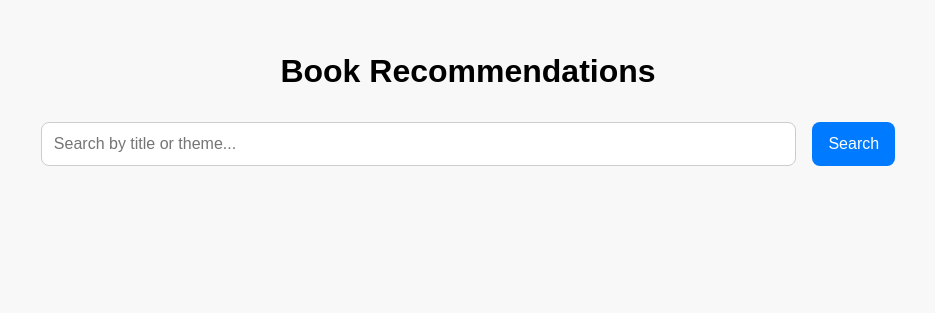
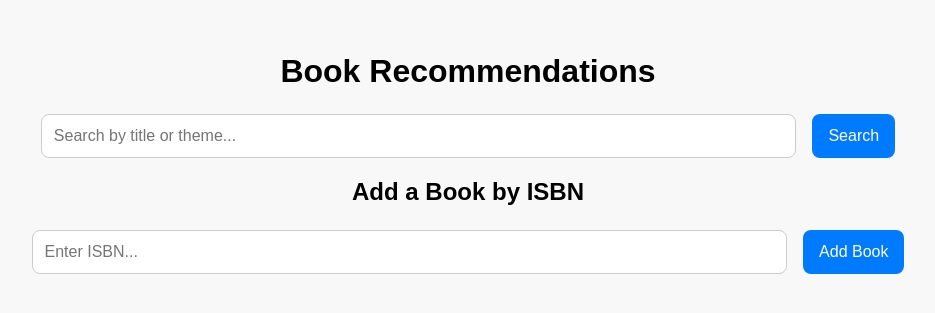
Before and after one commit to halioti2/Bookstore_Search, a Flask app: page / in a window 1280 px wide. Shown: the top 313 px of the page, without its empty margins (172-1107 px from the left). Run offline with Flask 3, Linux system fonts and the light colour scheme.

Commit message:
added add book front end

```diff
--- a/templates/index.html
+++ b/templates/index.html
@@ -11,13 +11,14 @@
       padding: 2rem;
       background-color: #f8f8f8;
     }
-    h1 {
+    h1, h2 {
       text-align: center;
     }
     .search-container {
       display: flex;
       justify-content: center;
-      margin-top: 2rem;
+      margin-top: 1.5rem;
+      gap: 1rem;
     }
     input[type="text"] {
       width: 60%;
@@ -28,7 +29,6 @@
     }
     button {
       padding: 0.75rem 1rem;
-      margin-left: 1rem;
       font-size: 1rem;
       background-color: #007bff;
       color: white;
@@ -66,6 +66,12 @@
     <button onclick="searchBooks()">Search</button>
   </div>
 
+  <h2>Add a Book by ISBN</h2>
+  <div class="search-container">
+    <input type="text" id="isbn" placeholder="Enter ISBN...">
+    <button onclick="addBookByISBN()">Add Book</button>
+  </div>
+
   <div class="results" id="results"></div>
 
   <script>
@@ -75,24 +81,15 @@
       const data = await response.json();
 
       const resultsDiv = document.getElementById('results');
-      resultsDiv.innerHTML = ''; // Clear previous results
+      resultsDiv.innerHTML = '';
 
-      const books = data.results || []; // Expect results array, default to empty
-
-      if (books.length === 0) {
-          resultsDiv.innerHTML = '<p>No books found matching your query.</p>';
-          return;
-      }
+      const books = data.results || (data.answer ? [data.answer] : []);
 
       books.forEach(book => {
-        // Extract title more reliably if possible, otherwise use start of text
-        let title = book.text.match(/Title: (.*?)\./);
-        title = title ? title[1] : book.text.split('.')[0]; // Fallback to first sentence part
-
         const bookHTML = `
           <div class="book-card">
-            <h3>${title}</h3>
-            <p>${book.text}</p> <!-- Display full text for context -->
+            <h3>${book.text.split('.')[0]}</h3>
+            <p>${book.text}</p>
             <div class="book-tags">
               <strong>Category:</strong> ${book.category || 'N/A'}<br>
               <strong>Score:</strong> ${book.score || 'N/A'}
@@ -102,6 +99,42 @@
         resultsDiv.innerHTML += bookHTML;
       });
     }
+
+    async function addBookByISBN() {
+      const isbn = document.getElementById('isbn').value;
+      if (!isbn) {
+        alert("Please enter an ISBN.");
+        return;
+      }
+
+      try {
+        const lookupRes = await fetch(`/isbn_lookup?isbn=${encodeURIComponent(isbn)}`);
+        const bookData = await lookupRes.json();
+
+        if (!lookupRes.ok) {
+          alert(`Error: ${bookData.error}`);
+          return;
+        }
+
+        const addRes = await fetch('/add_book', {
+          method: 'POST',
+          headers: { 'Content-Type': 'application/json' },
+          body: JSON.stringify(bookData)
+        });
+
+        const result = await addRes.json();
+
+        if (addRes.ok) {
+          alert("Book added successfully!");
+        } else {
+          alert(`Error adding book: ${result.error}`);
+        }
+
+      } catch (err) {
+        alert("Something went wrong. Check the console.");
+        console.error(err);
+      }
+    }
   </script>
 </body>
 </html>
```
